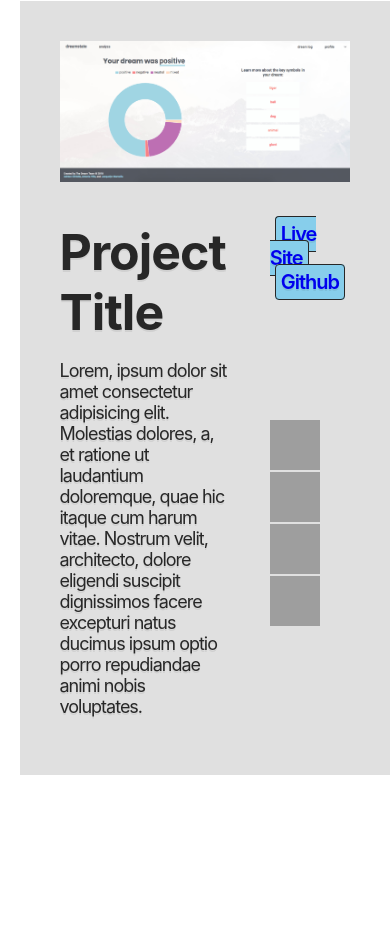
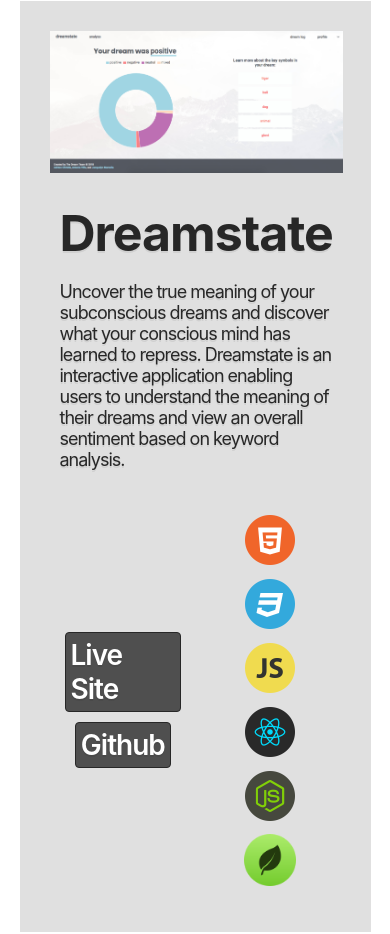
Before and after one commit to ashco/Portfolio_V2, a plain HTML site: page index.html in a window 390 px wide. Shown: the part 1687-2621 px from the top of the page. Drawn offline with Linux system fonts and the light colour scheme; grey boxes are pictures that could not be loaded.

Commit message:
working on mobilizing project cards

```diff
--- a/index.html
+++ b/index.html
@@ -39,10 +39,10 @@
         <div class="welcome__contact">
           <ul>
             <li>
-              <a href="https://www.linkedin.com/in/ashtonchristie/">LinkedIn</a>
+              <a href="https://www.linkedin.com/in/ashtonchristie/" target="_blank">LinkedIn</a>
             </li>
             <li>
-              <a href="https://github.com/ashco">Github</a>
+              <a href="https://github.com/ashco" target="_blank">Github</a>
             </li>
           </ul>
         </div>
@@ -55,10 +55,34 @@
           <img src="./img/dreamstate-screenshot.png" alt="Project">
           <div class="project__info">
             <div class="project__description">
-              <h3>Project Title</h3>
-              <p>Lorem, ipsum dolor sit amet consectetur adipisicing elit. Molestias dolores, a, et ratione ut laudantium doloremque,
-                quae hic itaque cum harum vitae. Nostrum velit, architecto, dolore eligendi suscipit dignissimos facere excepturi
-                natus ducimus ipsum optio porro repudiandae animi nobis voluptates.</p>
+              <h3>Dreamstate</h3>
+              <p>Uncover the true meaning of your subconscious dreams and discover what your conscious mind has learned to repress.
+                Dreamstate is an interactive application enabling users to understand the meaning of their dreams and view
+                an overall sentiment based on keyword analysis.</p>
+            </div>
+            <div class="project__sidebar">
+              <div class="project__links">
+                <a href="https://dream-state-app.herokuapp.com/" target="_blank">Live Site</a>
+                <a href="https://github.com/ashco/Project3" target="_blank">Github</a>
+              </div>
+              <div class="project__tech">
+                <img src="./img/icons/html5.png" alt="HTML5">
+                <img src="./img/icons/css3.png" alt="CSS3">
+                <img src="./img/icons/js.png" alt="JavaScript">
+                <img src="./img/icons/react.png" alt="React">
+                <img src="./img/icons/node.png" alt="Node.js">
+                <img class="img--mongodb" src="./img/icons/mongodb.png" alt="MongoDB">
+              </div>
+            </div>
+          </div>
+        </div>
+        <!--
+        <div class="project__card">
+          <img src="./img/recrypt-screenshot.png" alt="Project">
+          <div class="project__info">
+            <div class="project__description">
+              <h3>Re:Crypt</h3>
+              <p>Follow your favorite crypto-currencies and watch their stats in real time. Re:crypt is a full-stack app that allows users to view live coin data collected through API's and save preferences to their account. Sit back and enjoy the ride!</p>
             </div>
             <div class="project__sidebar">
               <div class="project__links">
@@ -66,19 +90,40 @@
                 <a href="#">Github</a>
               </div>
               <div class="project__tech">
-                <img src="https://source.unsplash.com/random/50x50" alt="">
-                <img src="https://source.unsplash.com/random/50x50" alt="">
-                <img src="https://source.unsplash.com/random/50x50" alt="">
-                <img src="https://source.unsplash.com/random/50x50" alt="">
+                <img src="./img/icons/html5.png" alt="HTML5">
+                <img src="./img/icons/css3.png" alt="CSS3">
+                <img src="./img/icons/js.png" alt="JavaScript">
+                <img src="./img/icons/react.png" alt="React">
+                <img src="./img/icons/node.png" alt="Node.js">
+                <img class="img--mongodb" src="./img/icons/mongodb.png" alt="MongoDB">
               </div>
             </div>
-
           </div>
-
-
         </div>
 
-
+        <div class="project__card">
+          <img src="./img/solitaire-screenshot.png" alt="Project">
+          <div class="project__info">
+            <div class="project__description">
+              <h3>Solitaire</h3>
+              <p>Play the classic game of solitaire in you web browser! Recreating the game to function correctly with it's specific rule set required precise code logic. Many lessons were learned through development, including how to debug, clean up code, and manage development time.</p>
+            </div>
+            <div class="project__sidebar">
+              <div class="project__links">
+                <a href="#">Live Site</a>
+                <a href="#">Github</a>
+              </div>
+              <div class="project__tech">
+                <img src="./img/icons/html5.png" alt="HTML5">
+                <img src="./img/icons/css3.png" alt="CSS3">
+                <img src="./img/icons/js.png" alt="JavaScript">
+                <img src="./img/icons/react.png" alt="React">
+                <img src="./img/icons/node.png" alt="Node.js">
+                <img class="img--mongodb" src="./img/icons/mongodb.png" alt="MongoDB">
+              </div>
+            </div>
+          </div>
+        </div> -->
 
 
 
--- a/style.css
+++ b/style.css
@@ -46,7 +46,7 @@ a {
 .container {
   display: grid;
   /* change nav width if you change width here */
-  grid-template-columns: auto 30%;
+  grid-template-columns: auto 25%;
   grid-template-areas:
     'main nav'
 }
@@ -61,7 +61,7 @@ a {
   z-index: 1;
   right: 0;
   /* change container column width if you change width here */
-  width: 30%;
+  width: 25%;
 
   box-shadow:0 5px 0 rgba(0,0,0,0.1);
 
@@ -148,15 +148,19 @@ a.bold {
   margin: 30px;
 }
 
+
+
+
 /* PROJECTS */
 .projects {
-  height: 300vh;
+  /* height: 300vh; */
 }
 
 .project__card {
   display: grid;
   background: var(--gray);
   margin-left: 5%;
+  margin-bottom: 80px;
 }
 
 .project__card > * {
@@ -165,13 +169,14 @@ a.bold {
 
 
 .project__card > img {
-  width: calc(100% - 80px);
+  margin: 30px;
+  width: calc(100% - 60px);
 }
 
 .project__info {
   display: grid;
   grid-gap: 40px;
-  grid-template-columns: 5fr 2fr;
+  grid-template-columns: 5fr 3fr;
   margin-top: 0;
 }
 
@@ -190,16 +195,40 @@ a.bold {
   justify-items: center;
 }
 
+.project__links {
+  display: flex;
+  justify-content: center;
+  align-items: center;
+  flex-wrap: wrap;
+}
+
 .project__links a {
   margin: 5px;
   padding: 5px;
-  font-size: 2rem;
+  font-size: 2.8rem;
   font-weight: 600;
-  background: skyblue;
+  background: var(--text);
+  color: white;
   border: 1px solid var(--black);
   border-radius: 4px;
 }
 
+.project__tech {
+  display: flex;
+  align-items: center;
+  justify-content: center;
+  flex-wrap: wrap;
+
+}
+
+.project__tech img {
+  width: 64px;
+}
+
+.img--mongodb {
+  /* needed to fix sizing */
+  padding: 6px;
+}
 
 
 
@@ -240,12 +269,12 @@ a.bold {
 @media (max-width: 1080px){
   .container {
     /* change nav width if you change width here */
-    grid-template-columns: auto 25%;
+    /* grid-template-columns: auto 20%; */
   }
 
   .nav {
     /* change container column width if you change width here */
-    width: 25%;
+    /* width: 20%;  */
   }
 
   .nav a {
@@ -270,10 +299,37 @@ a.bold {
     width: 100%;
 
 
-    /* height: 100vh; */
 
     display: flex;
-    justify-content: center;
+    /* justify-content: center;
+    align-items: center; */
+  }
+
+
+  /* PROJECTS */
+  .project__card {
+    margin-right: 5%;
+
+  }
+
+  .project__info {
+    /* display: grid; */
+    grid-gap: 20px;
+    grid-template-columns: auto;
+    grid-template-rows: auto 1fr;
+    /* margin-top: 0; */
+  }
+
+  .project__sidebar {
+    /* display: grid; */
+    /* grid-gap: 20px; */
+    grid-template-columns: 1fr 1fr;
+    justify-content: space-between;
+    grid-auto-flow: dense;
     align-items: center;
+
   }
+
+
+
 }
```
Also changed, not shown: img/icons/boostrap-512.png (renamed from img/svgs/boostrap-512.png), img/icons/css3.png (renamed from img/svgs/css3.png), img/icons/html5.png (renamed from img/svgs/html5.png), img/icons/jquery.png (renamed from img/svgs/jquery.png), img/icons/js.png (renamed from img/svgs/js.png), img/icons/mongodb.png (renamed from img/svgs/mongodb.png), img/icons/node.png (renamed from img/svgs/node-js-256.png), img/icons/postgres.png (renamed from img/svgs/Postgresql_elephant.svg.png), img/icons/react.png (renamed from img/svgs/react.png), img/icons/sequelize.png (renamed from img/svgs/sequelize.png).
